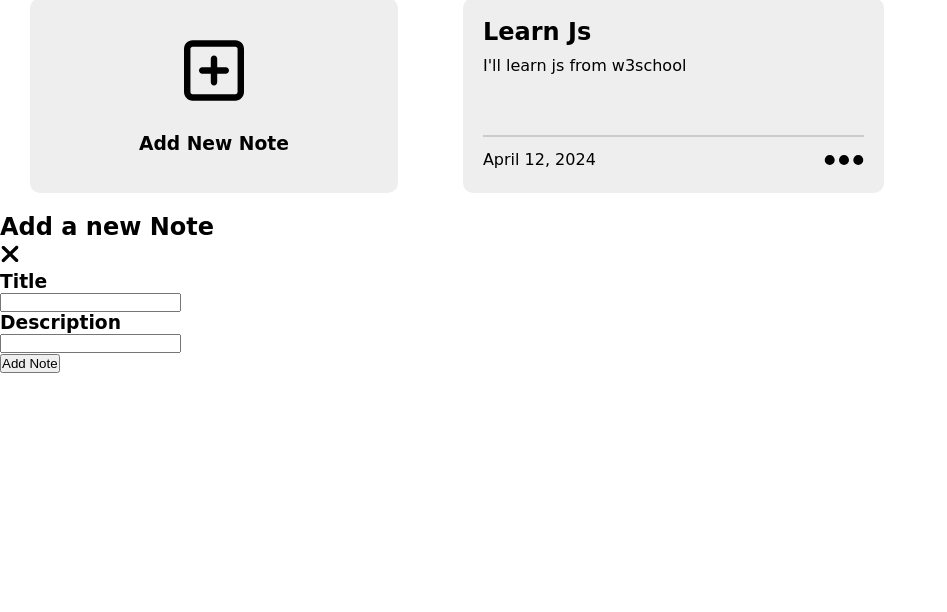
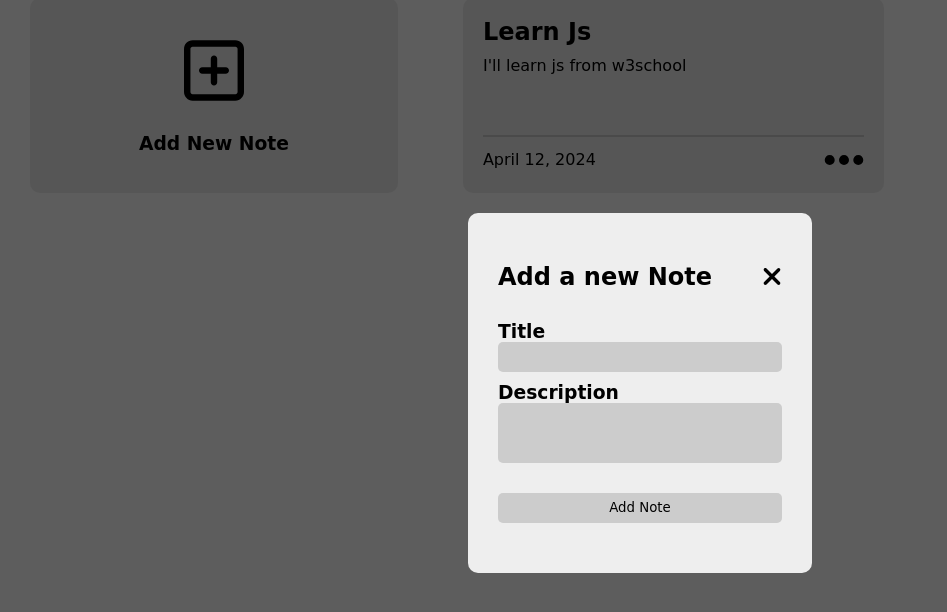
Before and after one commit to oncode-frontend/note-manager, a plain HTML site: page index.html in a window 1280 px wide. Both pictures are taken after a click on the element "Add New Note". Shown: the part 60-672 px from the top of the page, without its empty margins (0-947 px from the left). Drawn offline with nearby package versions, Linux system fonts and the light colour scheme.

Commit message:
modal style

```diff
--- a/style.css
+++ b/style.css
@@ -109,3 +109,88 @@ h1{
         grid-template-columns: auto;
     }
 }
+
+.modal{
+    display: none;
+    justify-content: center;
+    align-items: center;
+}
+
+.modal-box{
+    padding: 50px 30px;
+    display: flex;
+    justify-content: center;
+    align-items: center;
+    flex-direction: column;
+    background-color: #eee;
+    border-radius: 10px;
+    z-index: 2;
+    gap: 30px;
+}
+
+.head-modal{
+    display: flex;
+    justify-content: space-between;
+    align-items: center;
+    gap: 50px;
+}
+
+.head-modal img{
+    cursor: pointer;
+}
+
+.content-modal{
+    display: flex;
+    justify-content: center;
+    align-items: stretch;
+    flex-direction: column;
+    gap: 10px;
+    width: 100%;
+}
+
+.content-modal input{
+    width: 100%;
+    outline: none;
+    border: none;
+    background-color: #ccc;
+    border-radius: 5px;
+    padding: 10px;
+}
+
+.content-modal .title-section input{
+    height: 30px;
+}
+
+.content-modal .desc-section input{
+    height: 60px;
+}
+
+.btn-add{
+    width: 100%;
+}
+
+button{
+    background-color: #ccc;
+    border-radius: 5px;
+    border: none;
+    height: 30px;
+    font-family: cursive;
+    cursor: pointer;
+    width: 100%;
+}
+
+button:hover{
+    background-color: #bbb;
+}
+
+.overlay{
+    display: none;
+    min-height: 100vh;
+    background-color: #000000a2;
+    position: fixed;
+    top: 0;
+    left: 0;
+    right: 0;
+    bottom: 0;
+    z-index: 1;
+}
```
